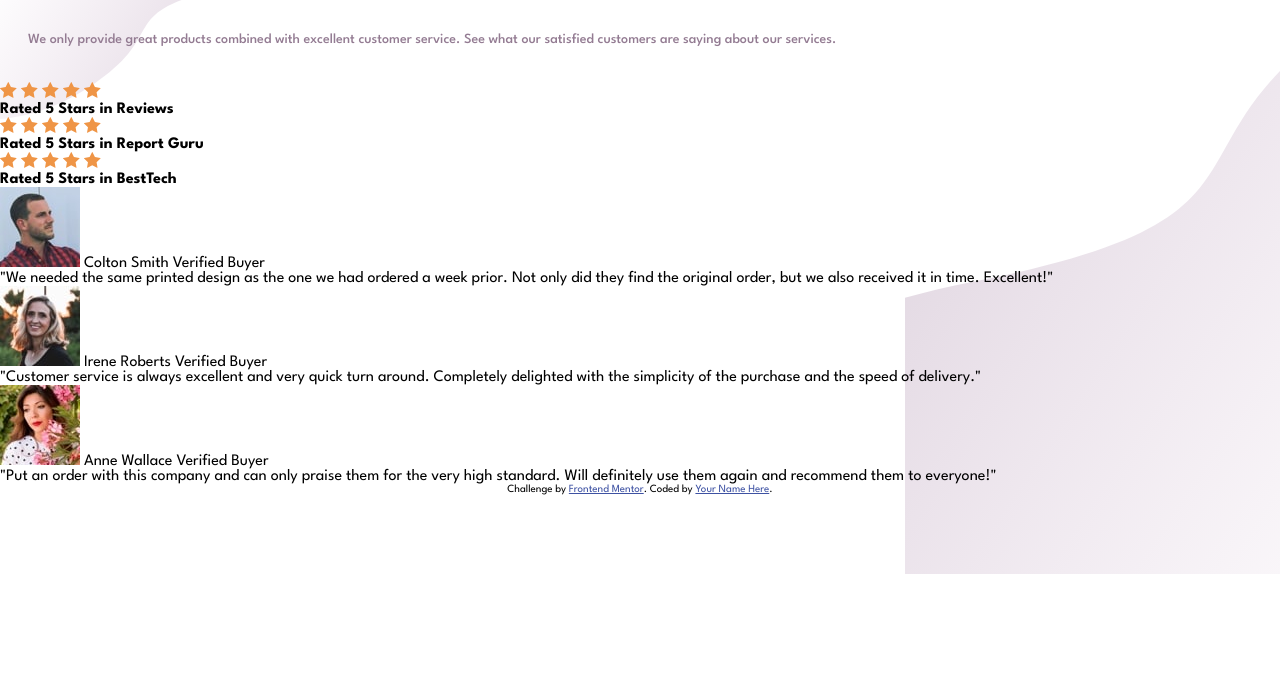
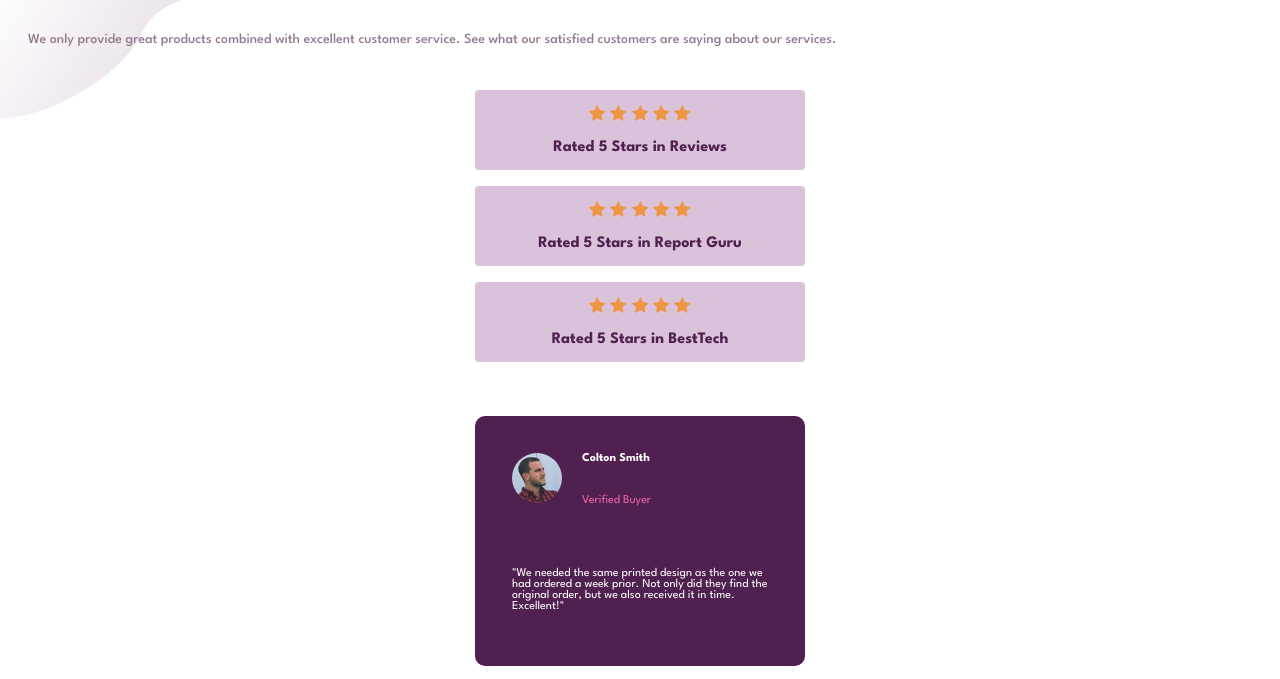
Before and after one commit to francbotardo/frontendmentor-social_proof_section, a plain HTML site: page index.html in a window 1280 px wide. Shown: the part 113-792 px from the top of the page. Drawn offline with Linux system fonts and the light colour scheme.

Commit message:
feat: modifying the css file

```diff
--- a/style.css
+++ b/style.css
@@ -43,7 +43,84 @@ header p{
   margin: 0 28px;
 }
 
-/* ---------FOOTER---------- */
+/* ---------------------STARS---------------------------- */
+.starts{
+  background-color: hsl(300, 25%, 81%);
+  border-radius: 4px;
+  margin: 8px 0;
+  width: 330px;
+  height: 80px;
+  padding: 15px;
+  font-weight: 700;
+  color: hsl(300, 43%, 22%);
+  display: flex;
+  flex-direction: column;
+  justify-content: space-between;
+  align-items: center;
+}
+
+.startscontainer{
+  display: flex;
+  flex-direction: column;
+  align-items: center;
+  margin-bottom: 30px;
+}
+
+.fivestars .stars{
+  min-width: 110px;
+}
+
+.stars{
+  min-width: 240px;
+  text-align: center;
+}
+
+/* ------------------------CARDS------------------------ */
+.cardscontainer{
+  display: flex;
+  flex-direction: column;
+  justify-content: space-between;
+  align-items: center;
+  margin-bottom: 50px;
+}
+
+
+.cards{
+  background-color: hsl(300, 43%, 22%);
+  border-radius: 10px;
+  max-width: 330px;
+  height: 250px;
+  padding: 37px;
+  margin: 16px 24px 0 24px;
+  color: hsl(0, 0%, 100%);
+  font-size: 12px;
+  display: grid;
+  grid-template-columns: 1fr 10fr;
+}
+
+.cards img{
+  border-radius: 50%;
+  width: 50px;
+  margin-right: 20px;
+  grid-column: 1 / 2;
+  grid-row: 1 / 3;
+}
+
+.cards .name{
+  font-weight: 700;
+  grid-column: 2 / 3;
+}
+
+.cards .estatus{
+  color: hsl(333, 80%, 67%);
+}
+
+.cards p{
+  grid-column: 1 / 3;
+  margin-top: 30px;
+}
+
+/* ------------------------FOOTER------------------------ */
 .attribution {
     font-size: 11px;
     text-align: center;
```
